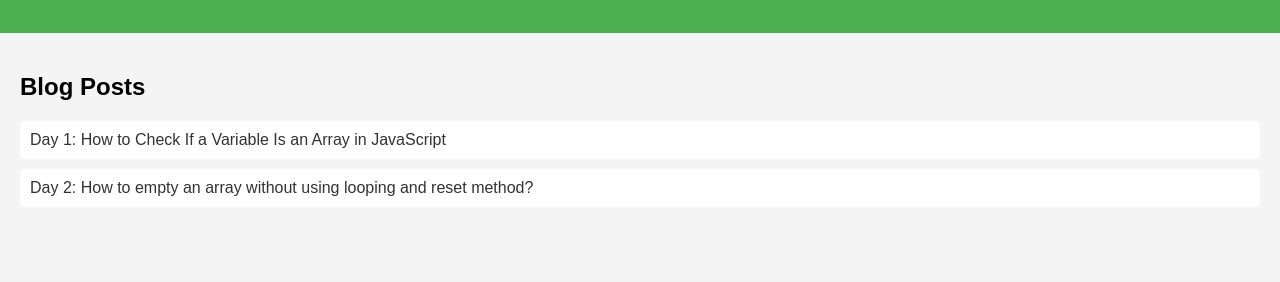
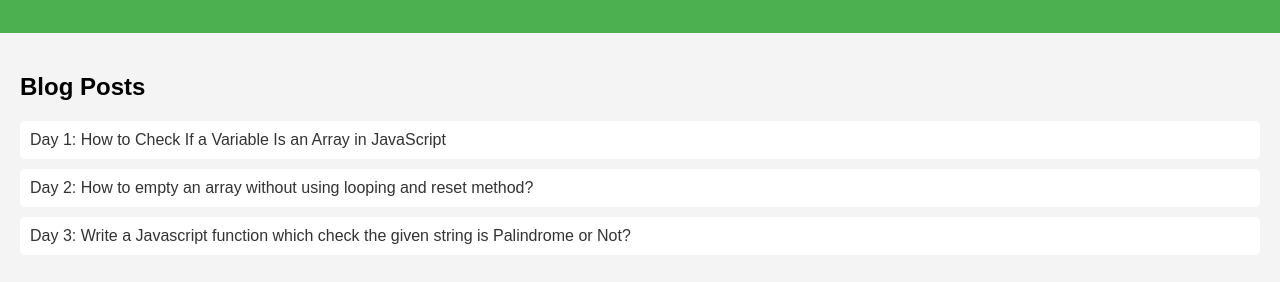
Before and after one commit to premshankarrai2005/My-Daily-Blog, a plain HTML site: page index.html in a window 1280 px wide. Shown: the part 94-376 px from the top of the page. Drawn offline with Linux system fonts and the light colour scheme.

Commit message:
blog-day-3

```diff
--- a/index.html
+++ b/index.html
@@ -54,6 +54,7 @@
     <ul>
       <li><a href="blog-day-1.md">Day 1: How to Check If a Variable Is an Array in JavaScript</a></li>
       <li><a href="blog-day-2.md">Day 2: How to empty an array without using looping and reset method?</a></li>
+      <li><a href="blog-day-3.md">Day 3: Write a Javascript function which check the given string is Palindrome or Not?</a></li>
 
       <!-- Add more posts here as you create them -->
     </ul>
```
Also changed, not shown: 1 other file.
